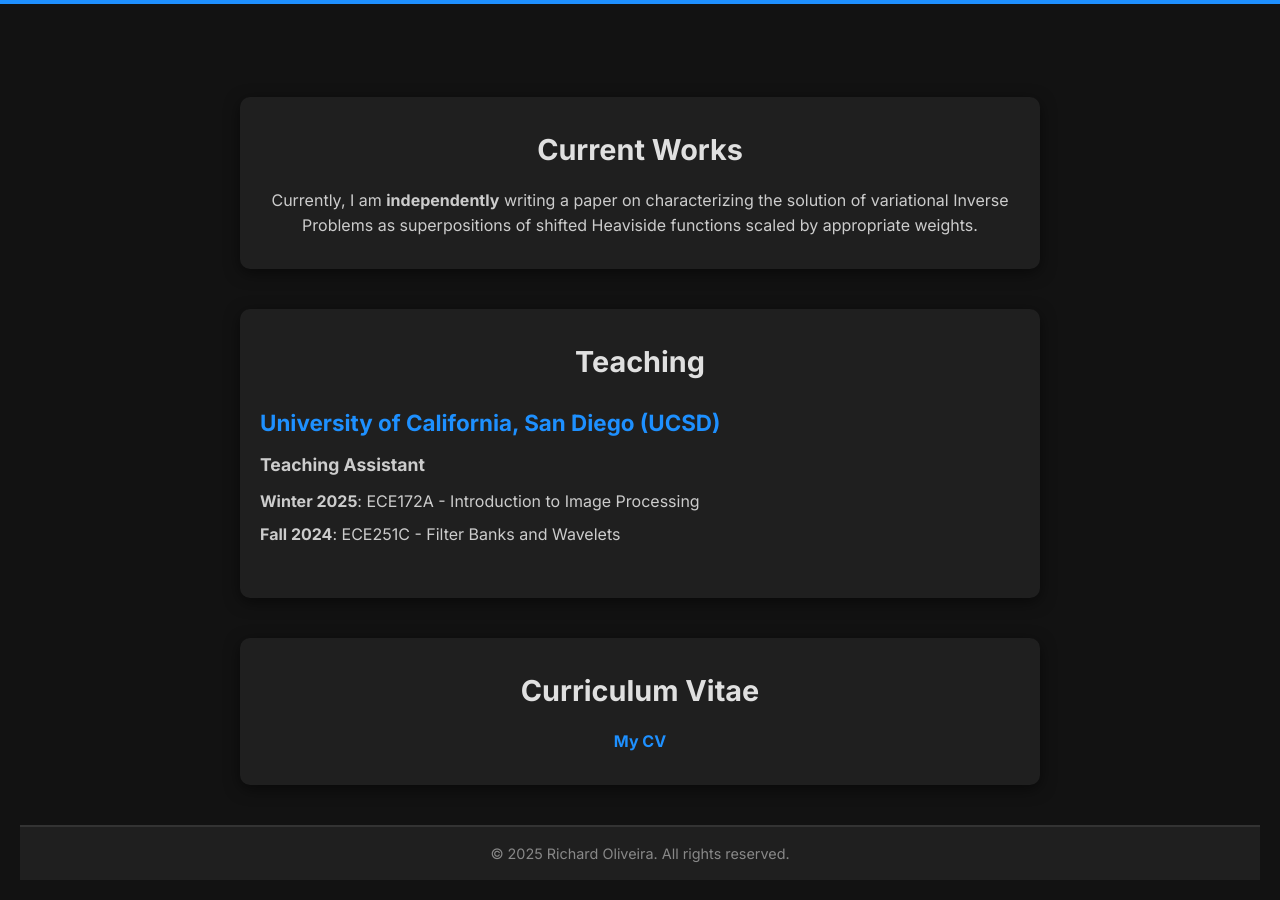
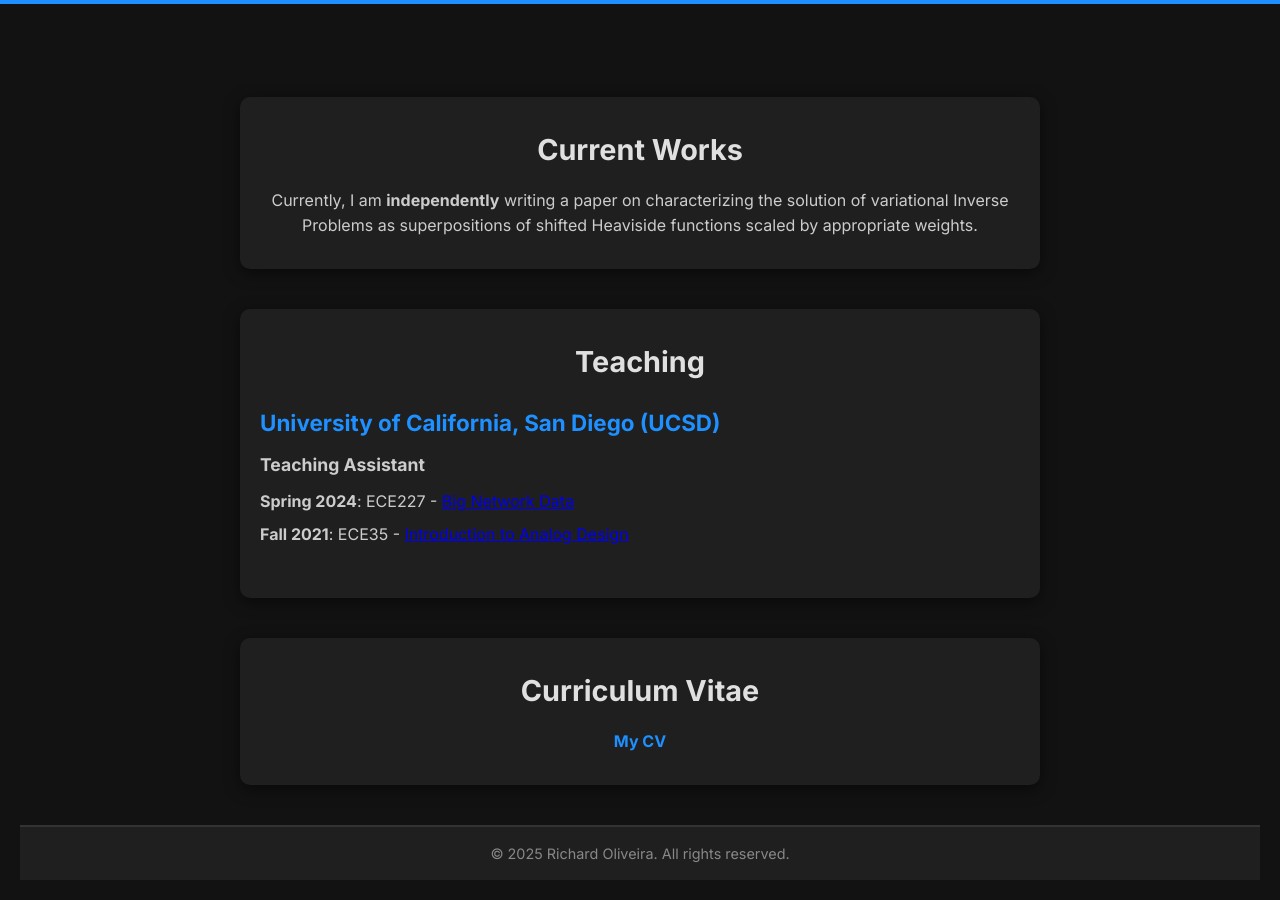
Before and after one commit to raolivei13/website_rich, a Jekyll site: the page index.html, which Jekyll copies as it is, in a window 1280 px wide and 900 px high, scrolled down 629 px. Built offline with Jekyll 4.4.1, drawn with Linux system fonts in a browser that asks for light colours.

Commit message:
Update index.html

```diff
--- a/index.html
+++ b/index.html
@@ -78,8 +78,8 @@
       <h3>University of California, San Diego (UCSD)</h3>
       <p class="teaching-role">Teaching Assistant</p>
       <ul class="teaching-courses">
-        <li><strong>Winter 2025</strong>: ECE172A - Introduction to Image Processing</li>
-        <li><strong>Fall 2024</strong>: ECE251C - Filter Banks and Wavelets</li>
+        <li><strong>Spring 2024</strong>: ECE227 - <a href="https://catalog.ucsd.edu/courses/ECE.html">Big Network Data</a></li>
+        <li><strong>Fall 2021</strong>: ECE35 - <a href="https://catalog.ucsd.edu/courses/ECE.html">Introduction to Analog Design</a></li>
       </ul>
     </div>
   </section>
```
